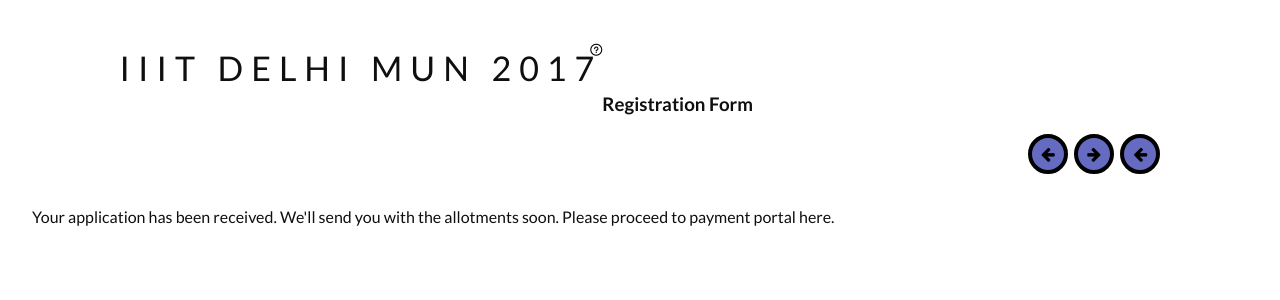
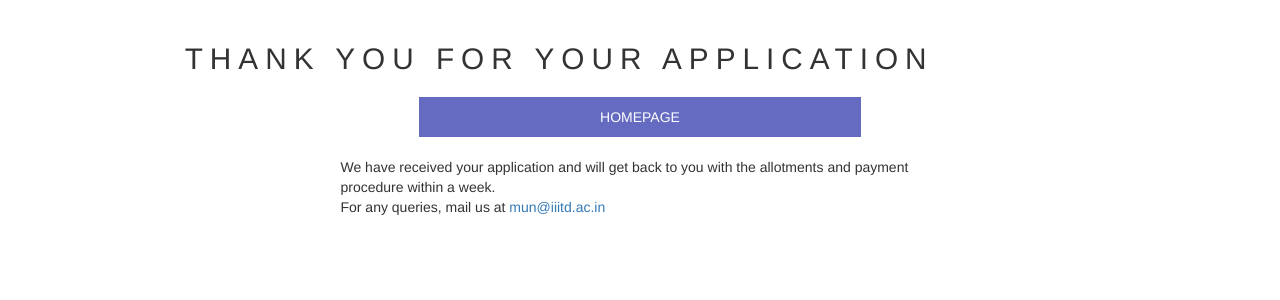
Before and after one commit to gureks/iiitdmun, a Django app: page /success/ in a window 1280 px wide. Shown: the top 300 px of the page. Run offline with Django 3.2, Linux system fonts and the light colour scheme; some libraries are stand-ins or nearby versions.

Commit message:
fixed /success/
Signed-off-by: gureks <gurek15033@iiitd.ac.in>

```diff
--- a/iiitdmun/mun/templates/forms/formsubmitted.html
+++ b/iiitdmun/mun/templates/forms/formsubmitted.html
@@ -5,28 +5,53 @@
 		<meta charset="UTF-8" />
 		<meta http-equiv="X-UA-Compatible" content="IE=edge,chrome=1">
 		<meta name="viewport" content="width=device-width, initial-scale=1.0">
-		<title>Payment</title>
+		<title>Application Submitted | IIIT-Delhi MUN 2017</title>
 
-		<meta name="author" content="@croft_lara,@pro_gupta" />
+		<meta name="author" content="@snehasi,@snehalgupta,@gureks" />
 		<link rel="shortcut icon" href="../favicon.ico">
 		<link rel="stylesheet" type="text/css" href="{% static 'forms/css/default.css' %}" />
 		<link rel="stylesheet" type="text/css" href="{% static 'forms/css/component.css' %}" />
+		<link rel="stylesheet" type="text/css"  href="{% static 'css/bootstrap.css' %}">
+
 		<script src="{% static 'forms/js/modernizr.custom.js' %}"></script>
 	</head>
 	<body>
 		<div class="container">
 			<header class="clearfix">
-				<span><h1>IIIT Delhi MUN 2017 </h1><span class="bp-icon bp-icon-about" data-content="More info about form."></span></span>
-				<h3>Registration Form </h3>
-				<nav>
-					<a href="/collegedelegation/" class="bp-icon bp-icon-prev" data-info="College Delegation"><span>College Delegation</span></a>
-					<a href="/ip/" class="bp-icon bp-icon-next" data-info="IP"><span>IP</span></a>
-					<a href="/individualdelegation/" class="bp-icon bp-icon-prev" data-info="Individual Delegation"><span>Individual Delegation</span></a>
-				</nav>
+				<span><h1>Thank you for your application</h1></span>
+<!-- 				<h3>Registration Form </h3>
+ -->
+ 				<div class="row"><!--
+					<div class="col-md-3 col-sm-6">
+						<a href="/ip/" class="btn tf-btn btn-default text-center center-block btn-block">Press Applications</a><br><br><br>
+					</div>
+					<div class="col-md-3 col-sm-6">
+						<a href="/delegation/" class="btn tf-btn btn-default btn-block">Delegation Applications</a><br><br><br>
+					</div>
+					<div class="col-md-3 col-sm-6">
+						<a href="/delegate/" class="btn tf-btn btn-default btn-block">Delegate Application</a><br><br><br>
+					</div> -->
+					<div class="col-md-6 col-md-offset-3 col-sm-12">
+						<a href="/" class="btn tf-btn btn-default btn-block">Homepage</a><br><br><br>
+					</div>
+				</div>
+				<div class="row">
+					<div class="col-md-8 col-md-offset-2">
+						<div class="center-block">
+							We have received your application and will get back to you with the allotments and payment procedure within a week.
+							<br />
+							For any queries, mail us at <a href="maito:mun@iiitd.ac.in">mun@iiitd.ac.in</a>
+						</div>
+					</div>
+				</div>
 			</header>
-			<div class="main">
-				Your application has been received. We'll send you with the allotments soon. Please proceed to payment portal here.
-			</div>
+
 		</div>
+
+    <!-- jQuery (necessary for Bootstrap's JavaScript plugins) -->
+    <script src="https://ajax.googleapis.com/ajax/libs/jquery/1.11.1/jquery.min.js"></script>
+    <script type="text/javascript" src="{% static 'js/jquery.1.11.1.js' %}"></script>
+    <!-- Include all compiled plugins (below), or include individual files as needed -->
+    <script type="text/javascript" src="{% static 'js/bootstrap.js' %}"></script>
 	</body>
 </html>
```
